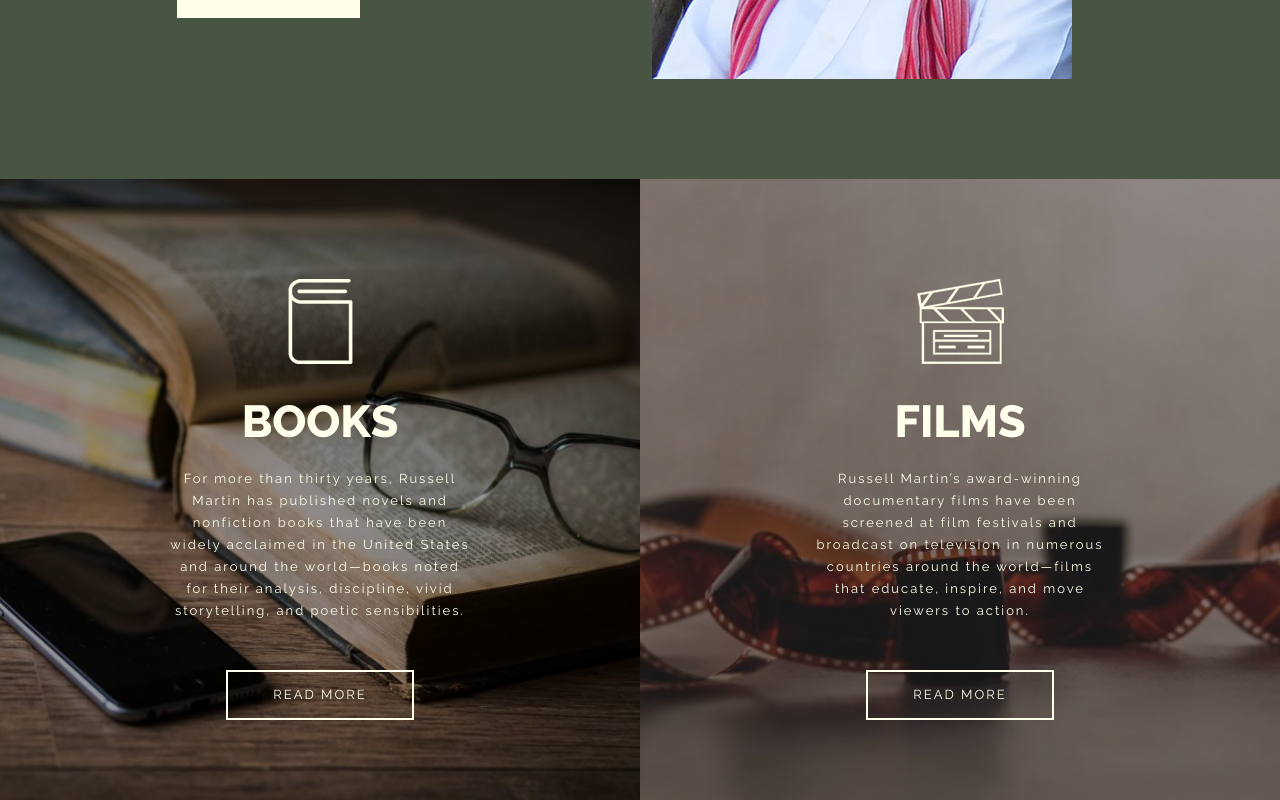
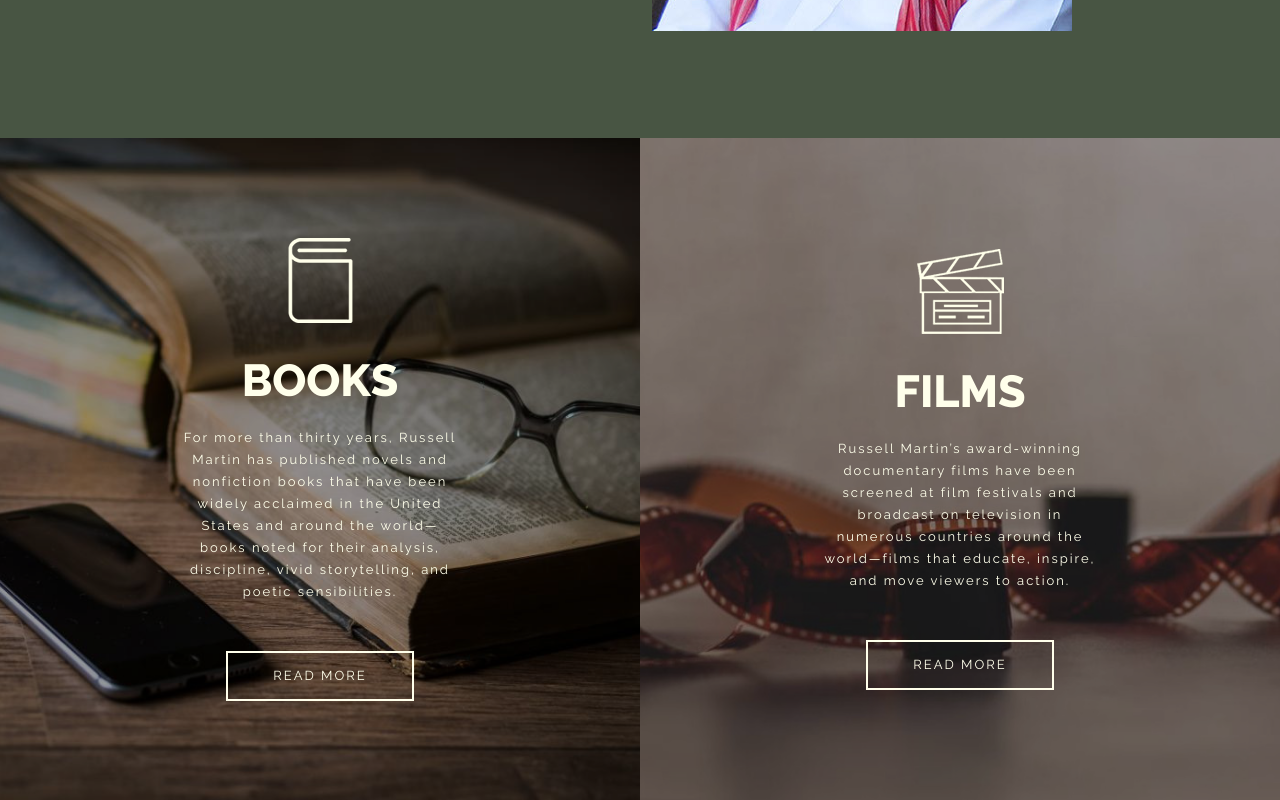
Before and after one commit to touficnabi/sayyesquickly, a Next.js app: page / in a window 1280 px wide. Shown: the part 2620-3420 px from the top of the page. Built offline with nearby package versions, Linux system fonts and the light colour scheme.

Commit message:
more fixes

```diff
--- a/component/PortfolioItem.js
+++ b/component/PortfolioItem.js
@@ -12,7 +12,7 @@ const PortfolioItem = ({reversed, book, name, image, children}) => {
                     <Row className="justify-content-center">
                         <Col md={10}>
                             <div className={styles.wrapper}>
-                                <div className={styles.portfolio__image}>
+                                <div className={`${styles.portfolio__image} mb-5 mb-lg-0`}>
                                     <div>
                                         <Image src={image} alt={name} />
                                         <div className={styles.book_name}><p>{name}</p></div>
@@ -35,7 +35,7 @@ const PortfolioItem = ({reversed, book, name, image, children}) => {
                 <Row className="justify-content-center">
                     <Col md={10}>
                         <div className={styles.wrapper}>
-                            <div className={styles.portfolio__image}>
+                            <div className={`${styles.portfolio__image} mb-5 mb-lg-0`}>
                                 <Image src={image} alt={children[0].props.children} />
                             </div>
                             <div className={styles.portfolio__info}>
--- a/pages/index.js
+++ b/pages/index.js
@@ -61,8 +61,8 @@ export default function Home() {
                                 <p className={styles.russell_about}>Russell Martin directed, wrote, and produced the highly acclaimed and award-winning documentary Beautiful Faces, filmed in Mexico City, which premiered in 2012. He is a producer and co-writer of the award-winning documentary film Two Spirits and an award-winning, internationally published author of two critically acclaimed novels, The Sorrow of Archaeology and Beautiful Islands, as well as many nonfiction books. He has written for Time, the New York Times, New York Times Magazine, and National Public Radio.</p>
                                 <Link href="/"><a className="button solid">Read More</a></Link>
                             </Col>
-                            <Col lg={5} md={10} className="mt-md-5">
-                                <div className="flex-center" style={{position: "relative", display: 'block', height: Russell.height}}><Image loading="lazy" placeholder="blur" src={Russell} alt="Russell Martin" /></div>
+                            <Col lg={5} md={10} className="mt-5 mt-lg-0">
+                                <div className="flex-center" style={{position: "relative", display: 'block'}}><Image loading="lazy" placeholder="blur" src={Russell} alt="Russell Martin" /></div>
                                 {/* <img src="img/russell-martin.jpeg" alt="Russell Martin" /> */}
                             </Col>
                         </Row>
@@ -95,8 +95,8 @@ export default function Home() {
                     <Container fluid>
                         <Row>
                             <Col lg={6} className={`${styles.half} book`}>
-                                <div className="books">
-                                    <div className="w-50 m-auto">
+                                <div className="books col col-md-6 mx-auto">
+                                    <div className="w-100 m-auto">
                                         {/* <img src="/img/book-icon.png" alt="books by Russell Martin" /> */}
                                         <div><Image src={BookIcon} alt="books by Russell Martin" /></div>
                                         <h2 className="title mt-4">Books</h2>
@@ -106,8 +106,8 @@ export default function Home() {
                                 </div>
                             </Col>
                             <Col lg={6} className={`${styles.half} film`}>
-                                <div className="books">
-                                    <div className="w-50 m-auto">
+                                <div className="films col col-md-6 mx-auto">
+                                    <div className="w-100 m-auto">
                                         {/* <img src="/img/film-icon.png" alt="Films by Russell Martin" /> */}
                                         <div><Image src={FilmIcon} alt="Films by Russell Martin" /></div>
                                         <h2 className="title mt-4">Films</h2>
--- a/pages/who-we-are.js
+++ b/pages/who-we-are.js
@@ -33,7 +33,7 @@ const WhoWeAre = () => {
                 </section>
 
                 <section>
-                    <PortfolioItem image={BfPoster} >
+                    <PortfolioItem image={BfPoster}>
                         <h4>&quot;A splendid documentary,&quot; writes Federico Reyes Heroles in Reforma.</h4>
                         <p>A compelling new film about a Mexico City hospital where young lives are transformed. Beautiful Faces is an intimate portrait of one of the world&apos;s most remarkable clinics, the disfigured young patients to whom it offers new lives, and the team of surgeons, physicians, and medical professionals who believe it&apos;s the best place in the world to practice their unique, life-transforming craft. Beautiful Faces is a film that&apos;s at once moving and inspiring, informative and challenging, a story that&apos;s told with narrative power and visual eloquence.</p>
                         <Link href="/news"><a className="button solid">Read More</a></Link>
--- a/styles/Home.module.scss
+++ b/styles/Home.module.scss
@@ -62,6 +62,9 @@
 
 .russell{
     padding-top: 270px;
+    @include mobile-only {
+        padding-top: 180px;
+    }
     &_about{
         //@media screen and (min-width: 768px) {
         @include desktop-only{
@@ -134,6 +137,7 @@
 
         p{
             font-size: 1.25em;
+            @include mobile-only { font-size: .85em;}
             line-height: 1.5;
             margin-top: 40px;
         }
--- a/styles/News.module.scss
+++ b/styles/News.module.scss
@@ -15,6 +15,11 @@
         font-size: 30px;
         font-weight: 800;
         margin-bottom: 40px;
+
+        @include mobile-only {
+            font-size: 20px;
+            margin-bottom: 10px;
+        }
     }
 
     .news_description{
--- a/styles/PortfolioItem.module.scss
+++ b/styles/PortfolioItem.module.scss
@@ -33,6 +33,9 @@
 
     .wrapper{
         display: flex;
+        @include tablet {
+            flex-direction: column;
+        }
 
         & > div{
             flex-basis: 50%;
@@ -64,6 +67,9 @@
     &.reversed{
         .wrapper{
             flex-direction: row-reverse;
+            @include tablet {
+                flex-direction: column;
+            }
 
             .portfolio__info{
                 text-align: right;
--- a/styles/RussellMartin.module.scss
+++ b/styles/RussellMartin.module.scss
@@ -5,6 +5,9 @@
     .about_russell{
         display: flex;
 
+        @include tablet {
+            flex-direction: column;
+        }
 
         span{
             position: relative;
@@ -12,6 +15,12 @@
             display: inline-flex;
             align-items: flex-start;
             height: 100%;
+
+            @include tablet {
+                align-items: center;
+                justify-content: center;
+                margin-bottom: 3rem;
+            }
 
             &:before{
                 content: attr(data-name);
@@ -31,6 +40,9 @@
         justify-content: center;
         align-items: center;
         gap: 30px;
+        @include tablet {
+            flex-direction: column;
+        }
     }
 }
 
--- a/styles/globals.scss
+++ b/styles/globals.scss
@@ -21,7 +21,15 @@ body {
         line-height: 22px;
     }
     h1, h2, h3{ font-weight: 800; color: $beige }
-    h5{ font-size: 1.3rem /*1.878rem*/; line-height: 1.6; color: $beige; letter-spacing: 2px;}
+    h5{
+        font-size: 1.3rem /*1.878rem*/;
+        line-height: 1.6;
+        color: $beige;
+        letter-spacing: 2px;
+        @include mobile-only {
+            font-size: 1rem;
+        }
+    }
 }
 
 ::-webkit-scrollbar-thumb {
@@ -140,6 +148,10 @@ h1{
         font-size: 2.7em !important;
     }
 
+    @include mobile-only {
+        font-size: 1.8em !important;
+    }
+
     &.title{
         text-align: center;
         text-transform: uppercase;
@@ -189,10 +201,18 @@ h2{
 
     &.leftBtn{
         left: -20%;
+        @include mobile-only {
+            left: -2%;
+            z-index: 1;
+        }
     }
 
     &.rightBtn{
         right: -20%;
+        @include mobile-only {
+            right: -2%;
+            z-index: 1;
+        }
     }
 }
 
```
